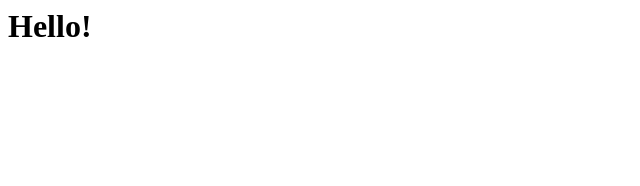
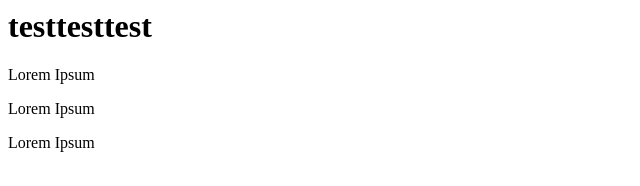
Before and after one commit to JottzumO/testpage, a plain HTML site: page index.html in a window 1280 px wide. Shown: the whole page, without its empty margins (0-640 px from the left). Drawn offline with Linux system fonts and the light colour scheme.

Commit message:
Update index.html

```diff
--- a/index.html
+++ b/index.html
@@ -1 +1,14 @@
-<h1>Hello!<h1>
+<html lang="en">
+<head>
+    <meta charset="UTF-8">
+    <meta http-equiv="X-UA-Compatible" content="IE=edge">
+    <meta name="viewport" content="width=device-width, initial-scale=1.0">
+    <title>Document</title>
+</head>
+<body>
+    <h1>testtesttest</h1>
+    <p>Lorem Ipsum</p>
+    <p>Lorem Ipsum</p>
+    <p>Lorem Ipsum</p>
+</body>
+</html>
```
